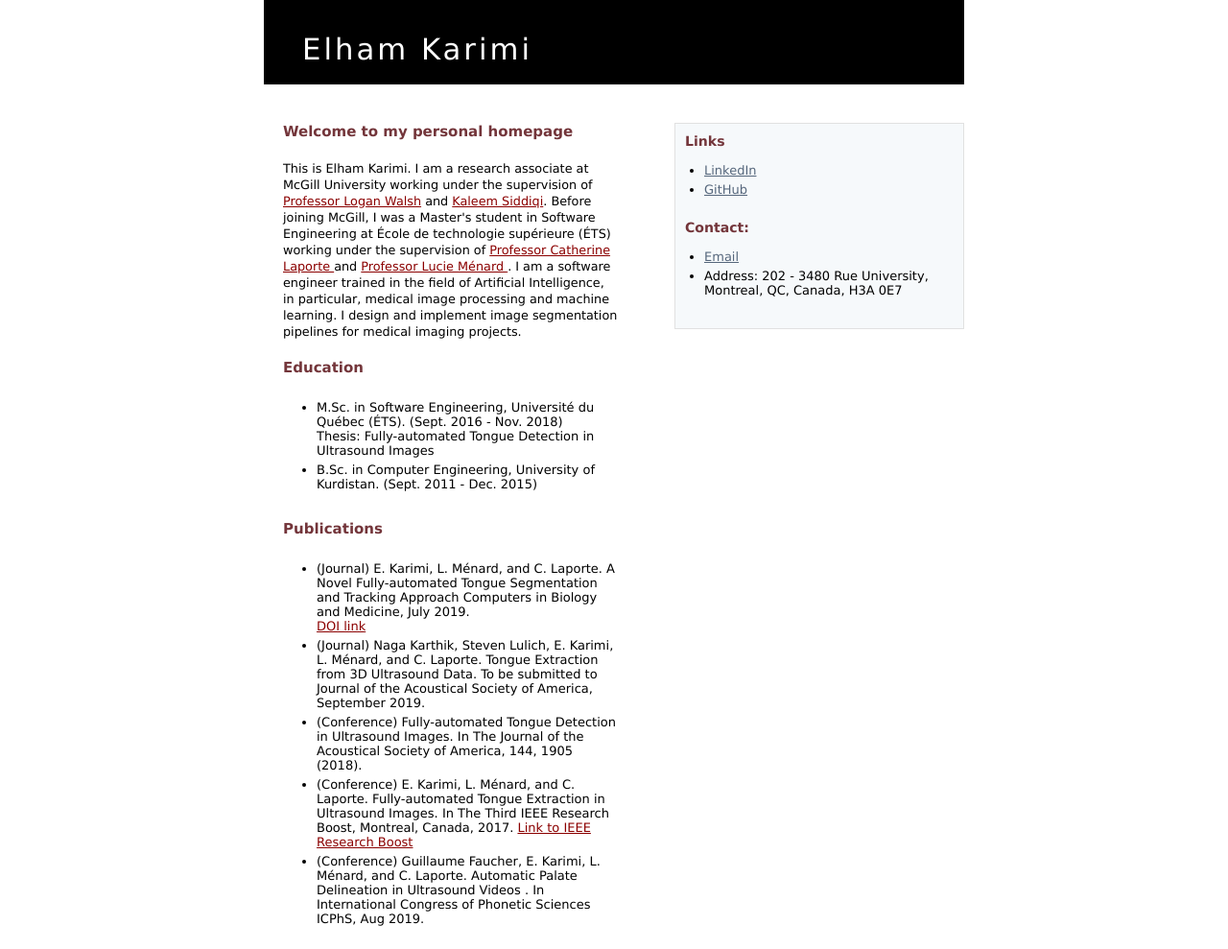
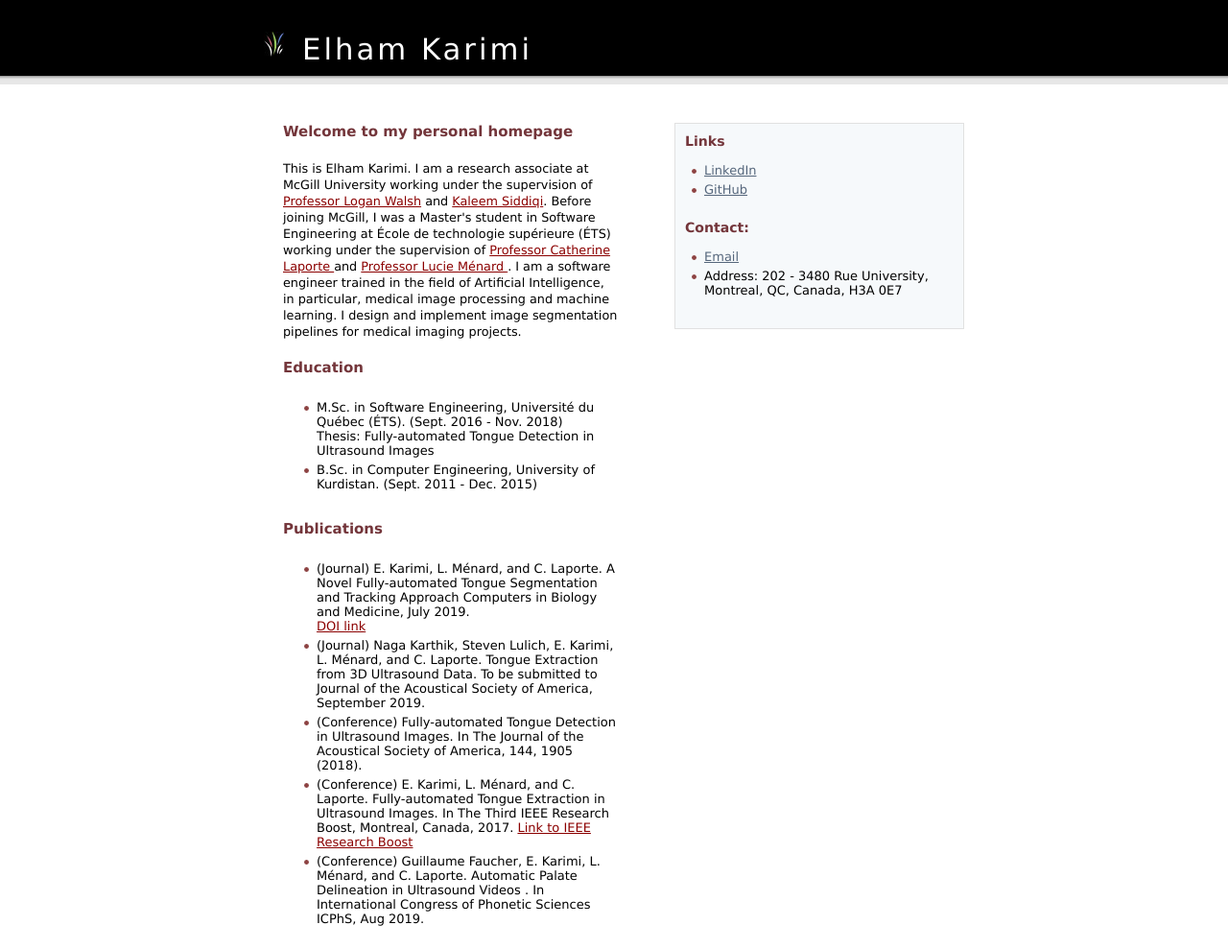
Before and after one commit to elikarimi/elikarimi.github.io, a plain HTML site: page index.html in a window 1280 px wide. Shown: the top 989 px of the page at 96% size. Drawn offline with Linux system fonts and the light colour scheme.

Commit message:
Add files via upload

```diff
--- a/style.css
+++ b/style.css
@@ -3,7 +3,7 @@
 
 body {
 	margin: 0px;
-	background: url(img/top_bg.gif);
+	background: url(top_bg.gif);
 	background-repeat: repeat-x;
 	font-family: Verdana, Arial, sans-serif;
         font-size: 0.8em;
@@ -31,7 +31,7 @@ ul {
 	font-size: 13px;
 	margin:0;
 	padding:0;
-	list-style-image: url(img/bullet.gif);
+	list-style-image: url(bullet.gif);
 }
 
 a {
@@ -66,7 +66,7 @@ blockquote{
 	width: 100%;
 	height: 88px;
 	color: #fff;
-	background: #000 url(img/top_bg.gif);
+	background: #000 url(top_bg.gif);
 	overflow:hidden;
 }
 
@@ -80,7 +80,7 @@ blockquote{
 	top:33px;
 	display:block;
 	float:left;
-	background: url(img/logo.jpg) no-repeat;
+	background: url(logo.jpg) no-repeat;
 	padding-left: 40px;
 }
 
```
Also changed, not shown: bullet.gif (added), logo.jpg (added), top_bg.gif (added).
